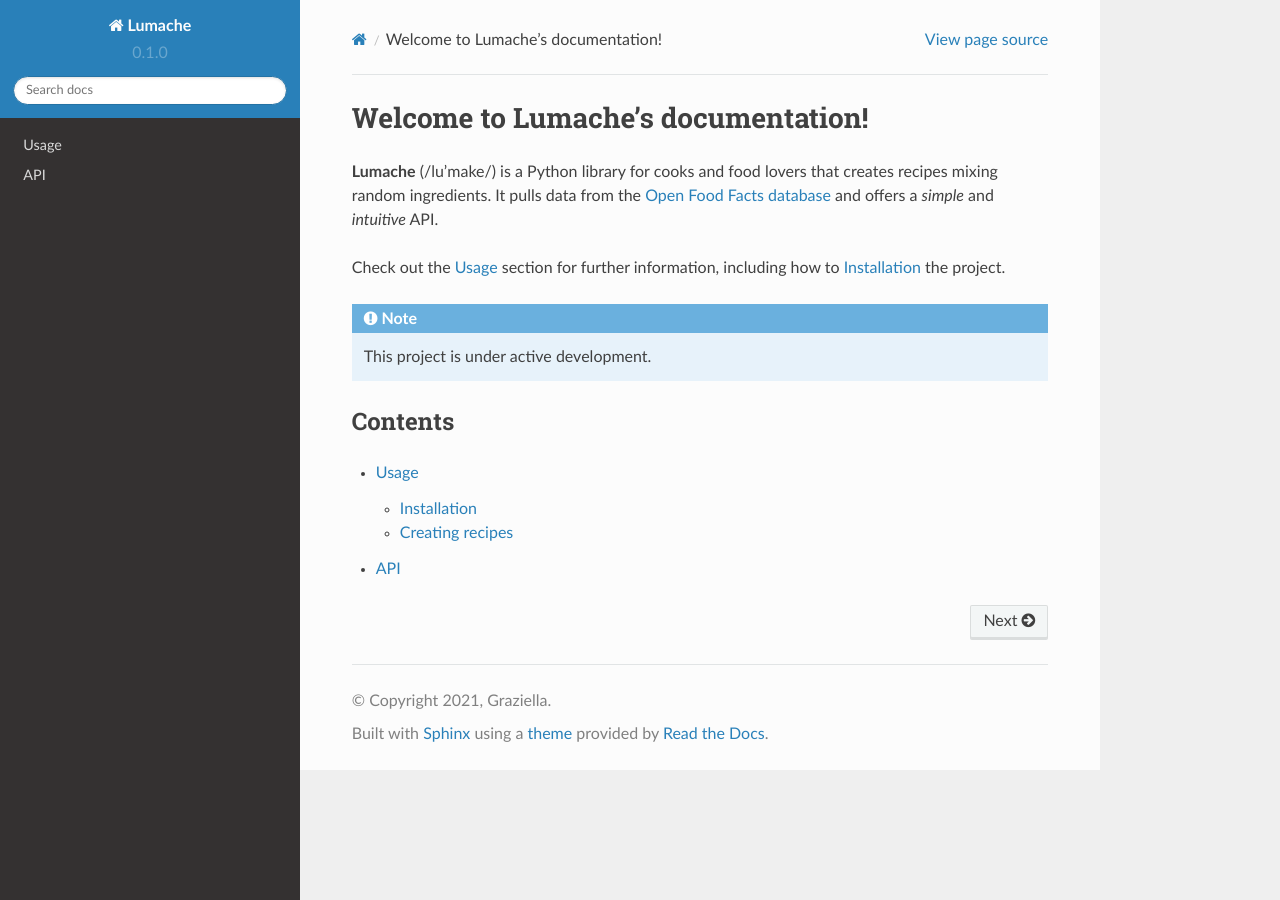
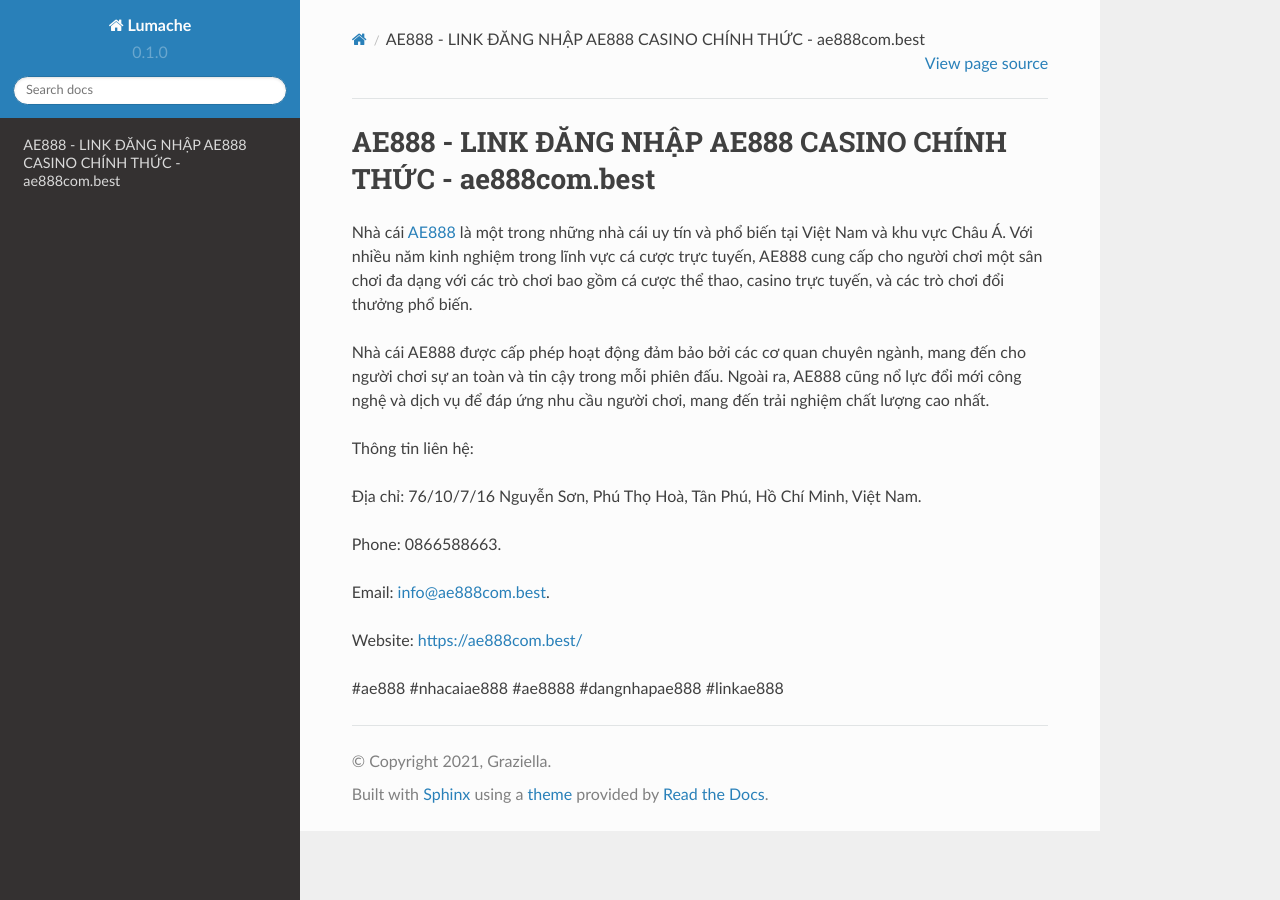
Before and after one commit to iaduphattai904809/ae888combest, a Sphinx documentation site: the page built from docs/source/index.rst, in a window 1280 px wide. Built offline with Sphinx 7.4.7 and the Read the Docs theme 2.0.0, drawn with Linux system fonts in a browser that asks for light colours.

Commit message:
Update index.rst

```diff
--- a/docs/source/index.rst
+++ b/docs/source/index.rst
@@ -1,22 +1,18 @@
-Welcome to Lumache's documentation!
+AE888 - LINK ĐĂNG NHẬP AE888 CASINO CHÍNH THỨC - ae888com.best
 ===================================
 
-**Lumache** (/lu'make/) is a Python library for cooks and food lovers
-that creates recipes mixing random ingredients.
-It pulls data from the `Open Food Facts database <https://world.openfoodfacts.org/>`_
-and offers a *simple* and *intuitive* API.
+Nhà cái `AE888 <https://ae888com.best/>`_ là một trong những nhà cái uy tín và phổ biến tại Việt Nam và khu vực Châu Á. Với nhiều năm kinh nghiệm trong lĩnh vực cá cược trực tuyến, AE888 cung cấp cho người chơi một sân chơi đa dạng với các trò chơi bao gồm cá cược thể thao, casino trực tuyến, và các trò chơi đổi thưởng phổ biến.
 
-Check out the :doc:`usage` section for further information, including
-how to :ref:`installation` the project.
+Nhà cái AE888 được cấp phép hoạt động đảm bảo bởi các cơ quan chuyên ngành, mang đến cho người chơi sự an toàn và tin cậy trong mỗi phiên đấu. Ngoài ra, AE888 cũng nổ lực đổi mới công nghệ và dịch vụ để đáp ứng nhu cầu người chơi, mang đến trải nghiệm chất lượng cao nhất.
 
-.. note::
+Thông tin liên hệ:
 
-   This project is under active development.
+Địa chỉ: 76/10/7/16 Nguyễn Sơn, Phú Thọ Hoà, Tân Phú, Hồ Chí Minh, Việt Nam.
 
-Contents
---------
+Phone: 0866588663.
 
-.. toctree::
+Email: info@ae888com.best.
 
-   usage
-   api
+Website: https://ae888com.best/
+
+#ae888 #nhacaiae888 #ae8888 #dangnhapae888 #linkae888
```
